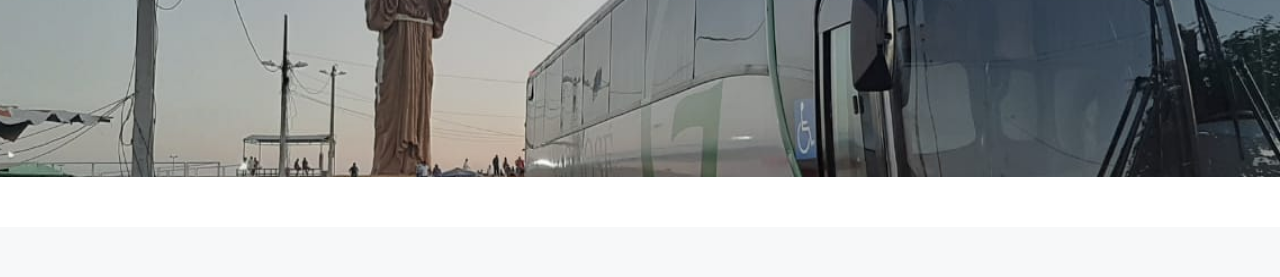
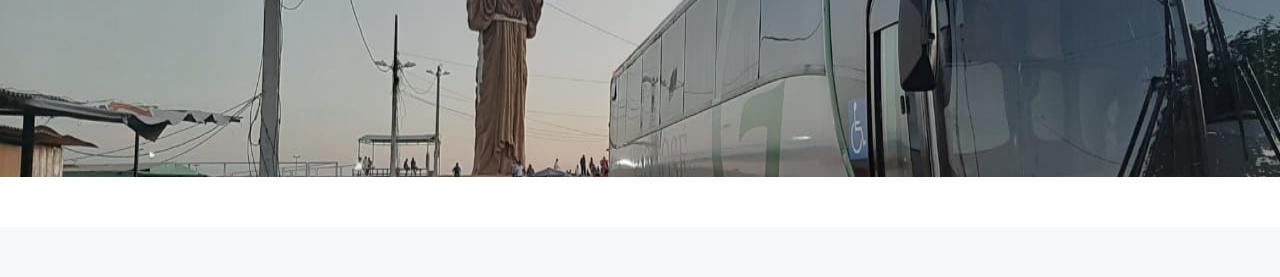
Before and after one commit to saojose/teste, a plain HTML site: page index.html in a window 1280 px wide. Shown: the part 323-600 px from the top of the page. Drawn offline with nearby package versions, Linux system fonts and the light colour scheme.

Commit message:
Update style.css

```diff
--- a/assets/css/style.css
+++ b/assets/css/style.css
@@ -350,7 +350,7 @@ h1, h2, h3, h4, h5, h6 {
   width: 100%;
   background-image: url("../img/bushero.jpeg");
   background-repeat: no-repeat;
-  background-size: 1440px 720px;
+  background-size: 1280px 720px;
   background-position: right top;
   margin-top: 70px;
   margin-bottom: 50px;
```
